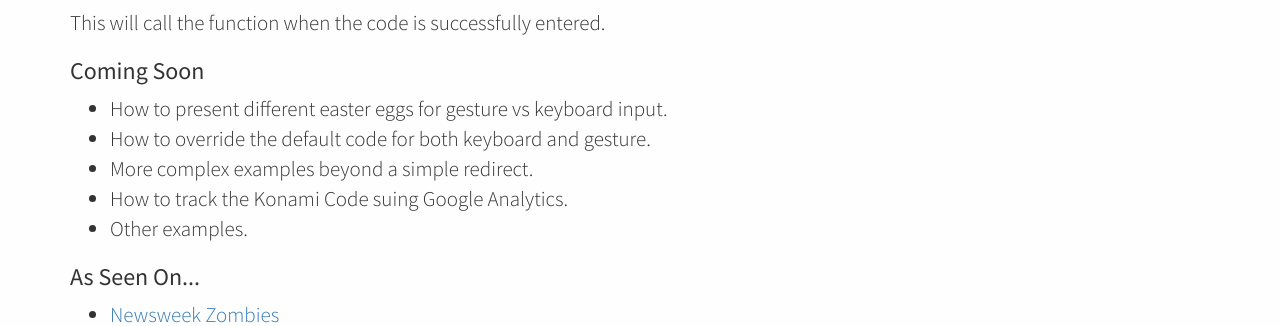
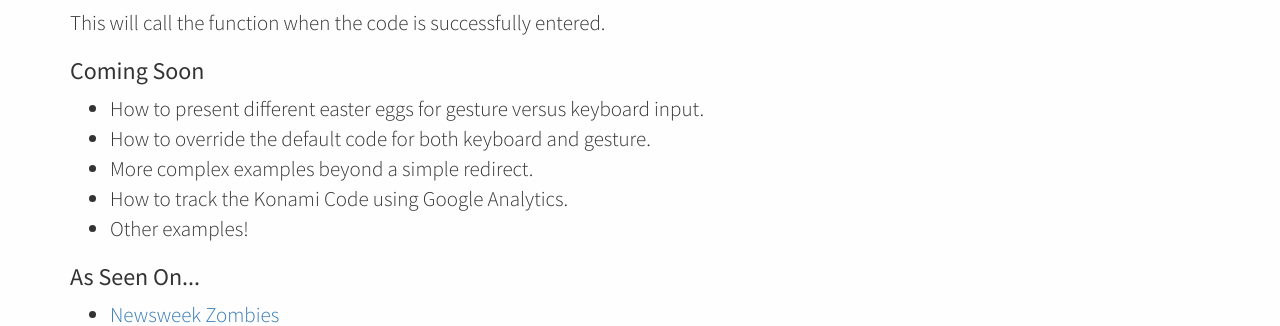
Before and after one commit to georgemandis/konami-js, a Jekyll site: the page built from index.html, in a window 1280 px wide. Shown: the part 843-1169 px from the top of the page. Built offline with Jekyll 4.4.1, drawn with Linux system fonts in a browser that asks for light colours; nearby versions of some CDN libraries.

Commit message:
more typo fixes

```diff
--- a/index.html
+++ b/index.html
@@ -26,11 +26,11 @@ title: "Konami-JS: The original easter-egg script"
 
 <h3>Coming Soon</h3>
 <ul>
-  <li>How to present different easter eggs for gesture vs keyboard input.</li>
+  <li>How to present different easter eggs for gesture versus keyboard input.</li>
   <li>How to override the default code for both keyboard and gesture.</li>
   <li>More complex examples beyond a simple redirect.</li>
-  <li>How to track the Konami Code suing Google Analytics.</li>
-  <li>Other examples.</li>
+  <li>How to track the Konami Code using Google Analytics.</li>
+  <li>Other examples!</li>
 </ul>
 
 <h3>
```
